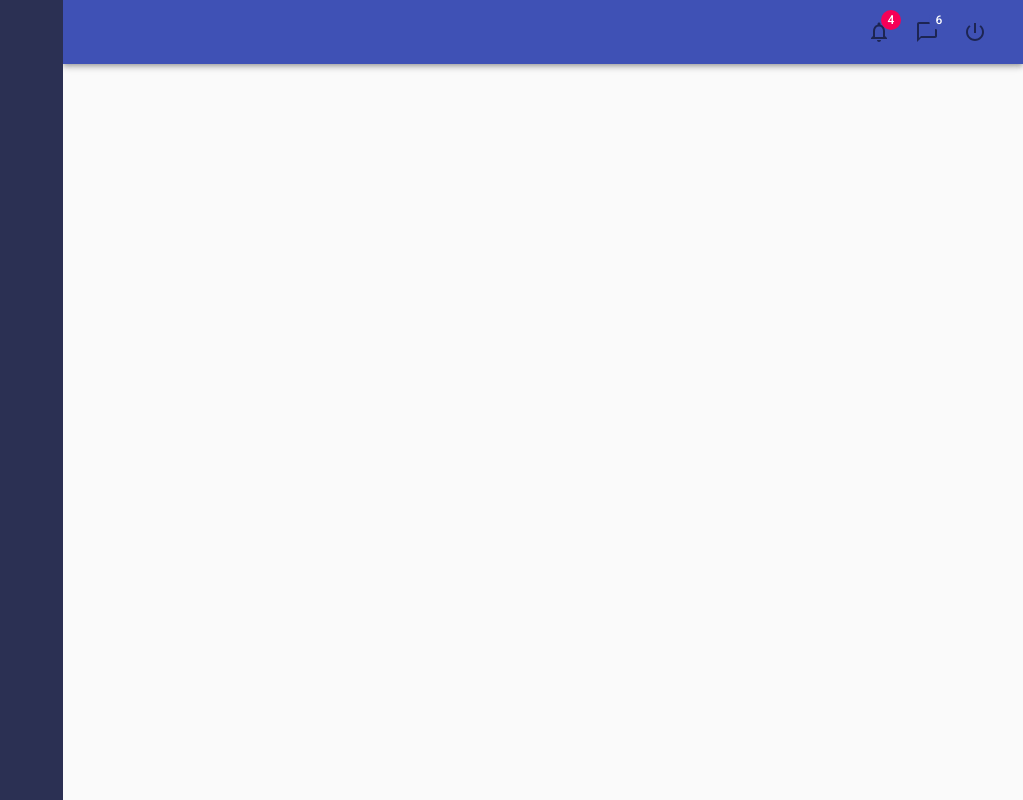
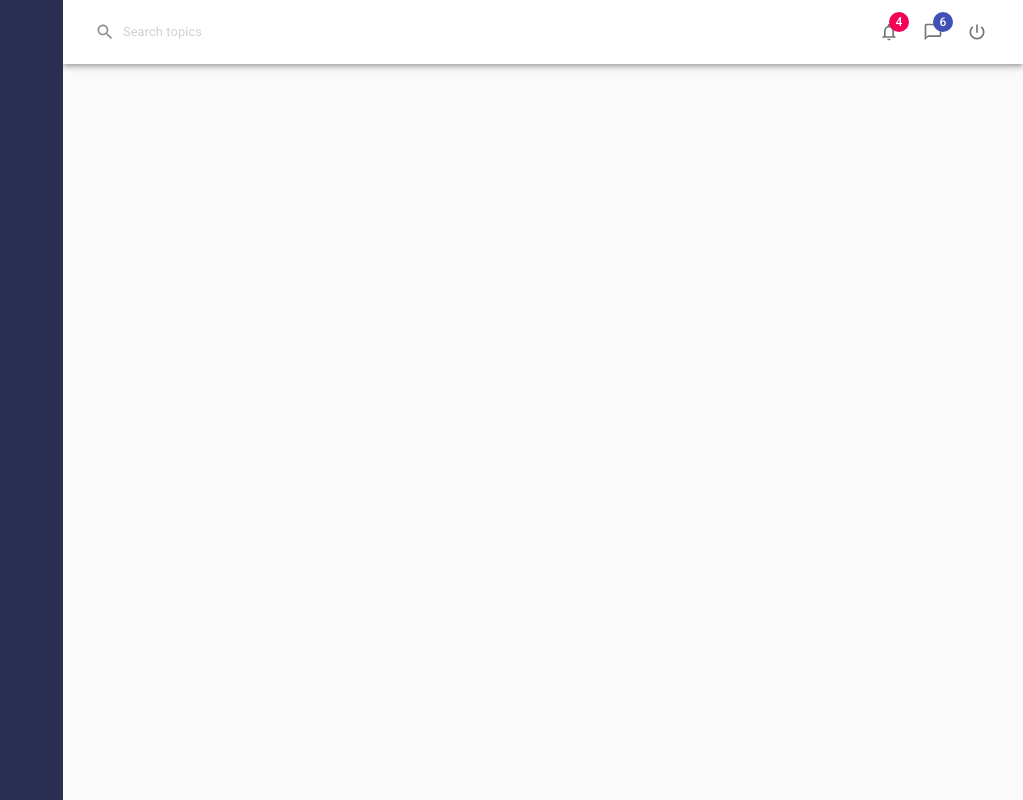
Before and after one commit to SUYASH15012001/mui, a React (Create React App) app: page / in a window 1280 px wide. Shown: the whole page, without its empty margins (257-1280 px from the left). Built offline with nearby package versions, Linux system fonts and the light colour scheme.

Commit message:
cutsomisations using css rules

```diff
--- a/src/Components/Header.js
+++ b/src/Components/Header.js
@@ -1,35 +1,56 @@
 import React from 'react'
-import {AppBar, Badge, Grid, IconButton, InputBase, Toolbar} from '@material-ui/core'
-import {NotificationsNone , ChatBubbleOutline ,PowerSettingsNew} from '@material-ui/icons'
+import {AppBar, Badge, Grid, IconButton, InputBase, makeStyles, Toolbar} from '@material-ui/core'
+import {NotificationsNone , ChatBubbleOutline ,PowerSettingsNew , Search} from '@material-ui/icons'
+
+
+const useStyles = makeStyles({
+    root:{
+        backgroundColor:"#fff"
+    },
+    searchInput:{
+        opacity:'0.5',
+        padding:"0 8px",
+        fontSize:'0.8rem',
+        '&:hover':{
+            backgroundColor:'#f2f2f2'
+        },
+        '& .MuiSvgIcon-root':{
+            marginRight:'8px'
+        }
+    },
+})
 function Header() {
+    const classes=useStyles();
     return (
-        <div>
-            <AppBar position='static'>
+            <AppBar position='static' className={classes.root}>
                 <Toolbar>
-                    <Grid container>
+                    <Grid container alignItems='center'>
                         <Grid item>
-                            <InputBase></InputBase>
+                            <InputBase
+                                className={classes.searchInput}
+                                placeholder='Search topics'
+                                startAdornment={<Search fontSize='small'/>}
+                            />
                         </Grid>
                         <Grid item sm></Grid>
                         <Grid item>
                             <IconButton>
                                 <Badge badgeContent={4} color='secondary'>
-                                    <NotificationsNone/>
+                                    <NotificationsNone fontSize='small'/>
                                 </Badge>
                             </IconButton>
                             <IconButton>
                                 <Badge badgeContent={6} color='primary'>
-                                    <ChatBubbleOutline/>
+                                    <ChatBubbleOutline fontSize='small'/>
                                 </Badge>
                             </IconButton>
                             <IconButton>
-                                <PowerSettingsNew/>
+                                <PowerSettingsNew fontSize='small'/>
                             </IconButton>
                         </Grid>
                     </Grid>
                 </Toolbar>
             </AppBar>
-        </div>
     )
 }
 
```
